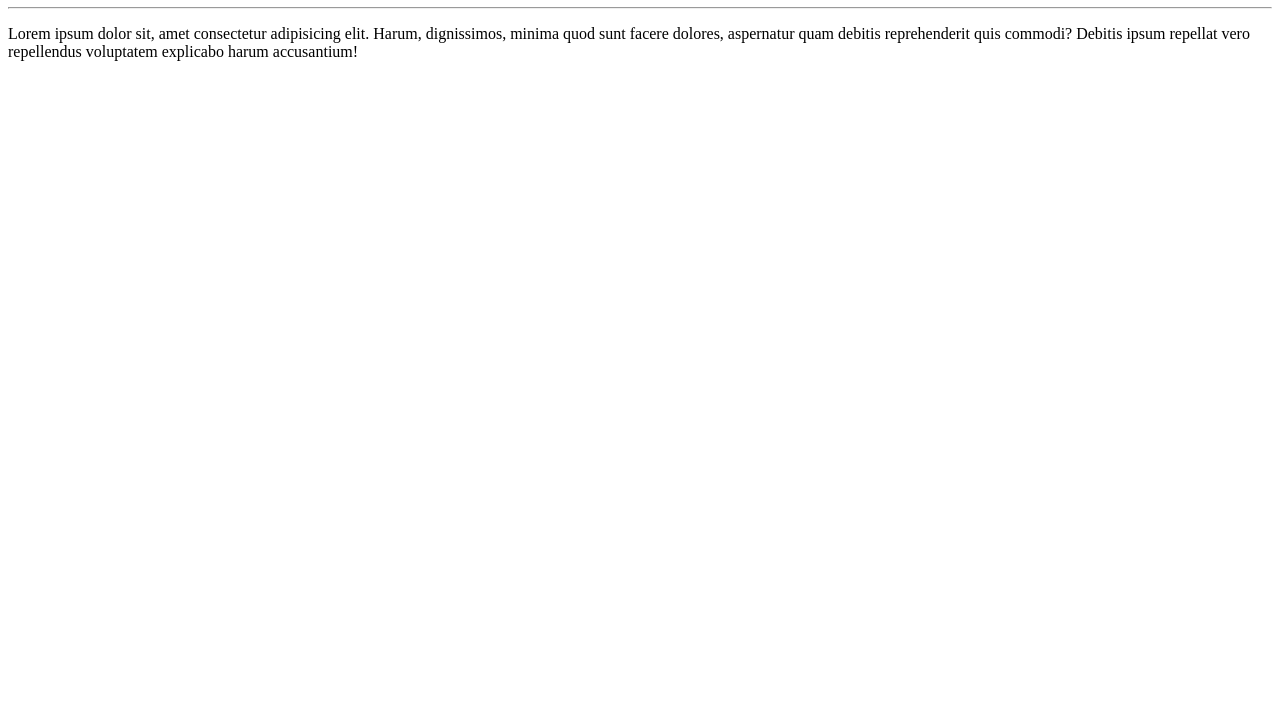
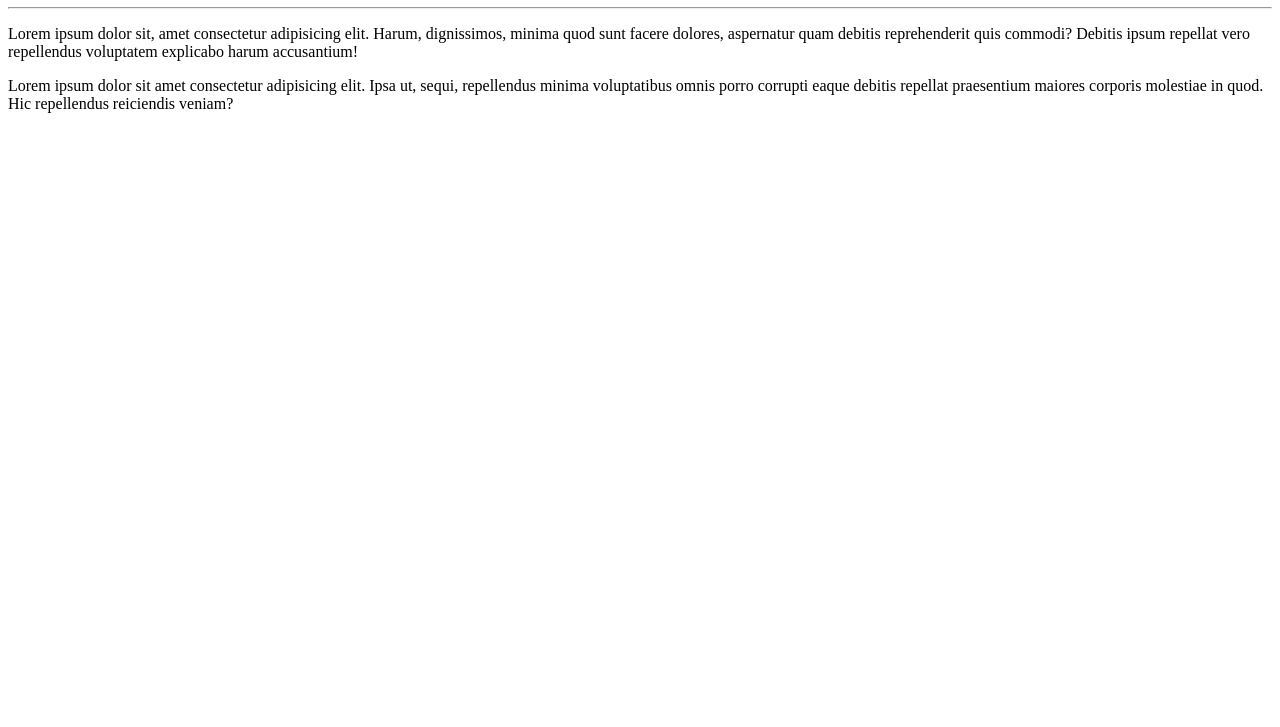
Before and after one commit to svarssel/Ola-Mundo, a plain HTML site: page site-exemplo/index.html in a window 1280 px wide. Shown: the part 73-800 px from the top of the page. Drawn offline with Linux system fonts and the light colour scheme.

Commit message:
Update index.html

```diff
--- a/site-exemplo/index.html
+++ b/site-exemplo/index.html
@@ -10,6 +10,7 @@
   <h1>Olá, Mundo!</h1>
   <hr>
   <p>Lorem ipsum dolor sit, amet consectetur adipisicing elit. Harum, dignissimos, minima quod sunt facere dolores, aspernatur quam debitis reprehenderit quis commodi? Debitis ipsum repellat vero repellendus voluptatem explicabo harum accusantium!</p>
+  <p>Lorem ipsum dolor sit amet consectetur adipisicing elit. Ipsa ut, sequi, repellendus minima voluptatibus omnis porro corrupti eaque debitis repellat praesentium maiores corporis molestiae in quod. Hic repellendus reiciendis veniam?</p>
 
  </body>
  </html>
```
